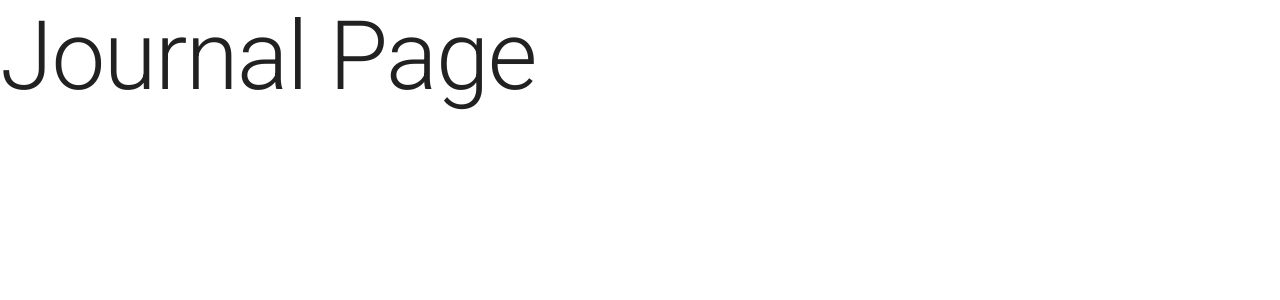
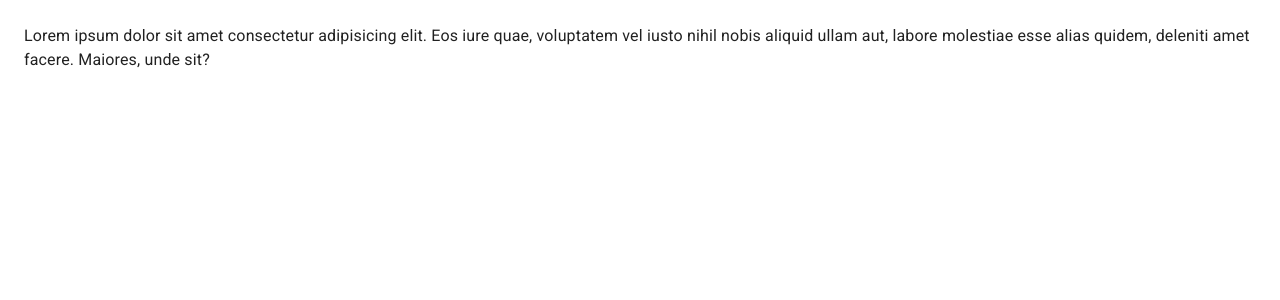
Before and after one commit to Juan17Informatico/08-journal-app, a React (Vite) app: page / in a window 1280 px wide. Shown: the top 300 px of the page. Built offline with nearby package versions, Linux system fonts and the light colour scheme.

Commit message:
Add layout/JournalLayout and modified JournalPage

```diff
--- /dev/null
+++ b/src/journal/layout/JournalLayout.jsx
@@ -0,0 +1,24 @@
+import { Box } from "@mui/material"
+
+const drawerWidth = 240;
+
+
+export const JournalLayout = ({ children }) => {
+  return (
+    <Box sx={{ display: 'flex' }}>
+
+    {/* NavBar */}
+
+    {/* SideBar */}
+
+    <Box
+        component='main'
+        sx={{ flexGrow: 1, p: 3 }}
+    >
+        {/* Toolbar */}
+        { children }
+    </Box>
+
+    </Box>
+  )
+}
--- a/src/journal/pages/JournalPage.jsx
+++ b/src/journal/pages/JournalPage.jsx
@@ -1,11 +1,18 @@
 import { Typography } from "@mui/material"
+import { JournalLayout } from "../layout/JournalLayout"
 
 
 
 export const JournalPage = () => {
   return (
-    <>
-      <Typography variant="h1">Journal Page</Typography>
-    </>
+    <JournalLayout>
+      <Typography>
+        Lorem ipsum dolor sit amet consectetur adipisicing elit. Eos iure quae, voluptatem vel iusto nihil nobis aliquid ullam aut, labore molestiae esse alias quidem, deleniti amet facere. Maiores, unde sit?
+      </Typography>
+
+      {/* NothingSelected */}
+      {/* NoteView */}
+
+    </JournalLayout>
   )
 }
```
